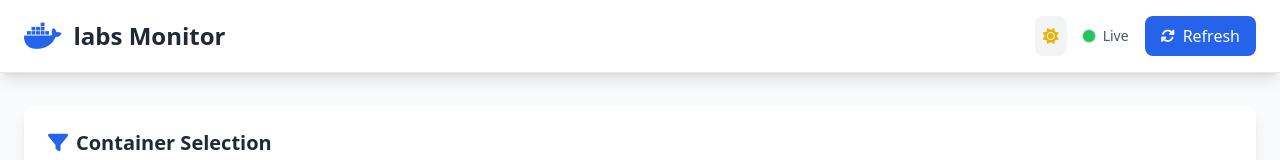
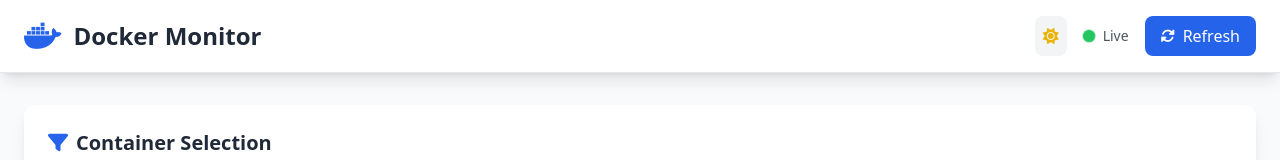
Before and after one commit to BloomskillTech/Docker-monitor, a plain HTML site: page static/index.html in a window 1280 px wide. Shown: the top 160 px of the page. Drawn offline with nearby package versions, Linux system fonts and the light colour scheme; no server answers.

Commit message:
Update Dockerfile, docker-compose, requirements, and index.html for improved configuration and UI

```diff
--- a/static/index.html
+++ b/static/index.html
@@ -260,7 +260,7 @@
             <div class="flex items-center justify-between">
                 <div class="flex items-center space-x-3">
                     <i class="fab fa-docker text-2xl sm:text-3xl text-blue-600"></i>
-                    <h1 class="text-xl sm:text-2xl font-bold text-gray-800 dark:text-white">labs Monitor</h1>
+                    <h1 class="text-xl sm:text-2xl font-bold text-gray-800 dark:text-white">Docker Monitor</h1>
                 </div>
                 <div class="flex items-center space-x-2 sm:space-x-4">
                     <!-- Theme Toggle -->
```
Also changed, not shown: requirements.txt, 2 other files.
